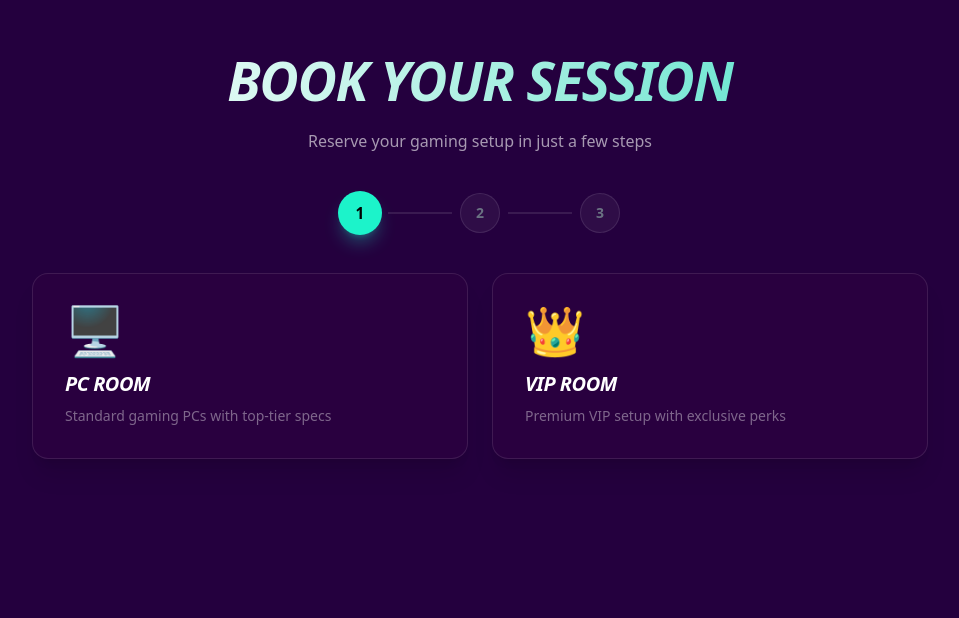
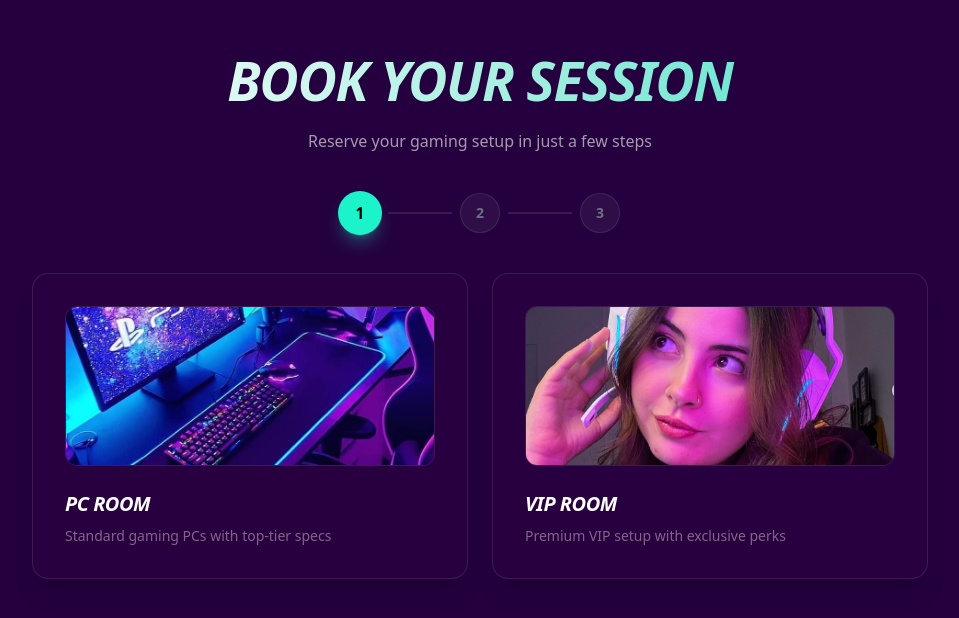
Before and after one commit to medoussemaboussida/Gamefy, a React (Vite) app in the folder front_office/: page /player/reservation in a window 1280 px wide. Shown: the top 618 px of the page, without its empty margins (160-1119 px from the left). Built offline with nearby package versions, Linux system fonts and the light colour scheme.

Commit message:
fxing form images

```diff
--- a/front_office/src/pages/player/ReservationPage.jsx
+++ b/front_office/src/pages/player/ReservationPage.jsx
@@ -2,6 +2,8 @@ import { useState, useEffect } from "react";
 import { useNavigate } from "react-router-dom";
 import { getWorkSchedule, getAvailablePCs, createReservation } from "../../api/reservation";
 import TimeSelectionModal from "../../modals/TimeSelectionModal";
+import streamingImg from "../../assets/images/streaming.png";
+import gamingRoomImg from "../../assets/images/gaming_room.jpg";
 
 const MONTHS = ["JANUARY", "FEBRUARY", "MARCH", "APRIL", "MAY", "JUNE", "JULY", "AUGUST", "SEPTEMBER", "OCTOBER", "NOVEMBER", "DECEMBER"];
 const DAY_NAMES = ["SUNDAY", "MONDAY", "TUESDAY", "WEDNESDAY", "THURSDAY", "FRIDAY", "SATURDAY"];
@@ -268,9 +270,9 @@ export default function ReservationPage() {
                     {step === 1 && (
                         <div className="grid grid-cols-1 sm:grid-cols-2 gap-6">
                             {[
-                                { type: "PC_ROOM", label: "PC Room", icon: "🖥️", desc: "Standard gaming PCs with top-tier specs", color: "from-[#2BDFC8] to-blue-500" },
-                                { type: "VIP_ROOM", label: "VIP Room", icon: "👑", desc: "Premium VIP setup with exclusive perks", color: "from-[#FF89EB] to-[#DD00B8]" },
-                            ].map(({ type, label, icon, desc, color }) => (
+                                { type: "PC_ROOM", label: "PC Room", img: gamingRoomImg, desc: "Standard gaming PCs with top-tier specs", color: "from-[#2BDFC8] to-blue-500" },
+                                { type: "VIP_ROOM", label: "VIP Room", img: streamingImg, desc: "Premium VIP setup with exclusive perks", color: "from-[#FF89EB] to-[#DD00B8]" },
+                            ].map(({ type, label, img, desc, color }) => (
                                 <button
                                     key={type}
                                     onClick={() => { setReservationType(type); setStep(2); }}
@@ -281,7 +283,9 @@ export default function ReservationPage() {
                                 >
                                     <div className={`absolute inset-0 bg-gradient-to-br ${color} opacity-0 group-hover:opacity-5 transition-opacity duration-500`} />
                                     <div className="relative z-10">
-                                        <span className="text-5xl block mb-4">{icon}</span>
+                                        <div className="w-full h-40 mb-6 rounded-xl overflow-hidden border border-white/10 group-hover:border-[#1CF3CA]/30 transition-all">
+                                            <img src={img} alt={label} className="w-full h-full object-cover transform group-hover:scale-110 transition-transform duration-700" />
+                                        </div>
                                         <h3 className="text-xl font-bold mb-2 uppercase italic tracking-tight">{label}</h3>
                                         <p className="text-white/40 text-sm">{desc}</p>
                                     </div>
```
Also changed, not shown: front_office/src/assets/images/gaming_room.jpg (added), front_office/src/assets/images/streaming.png (added).
